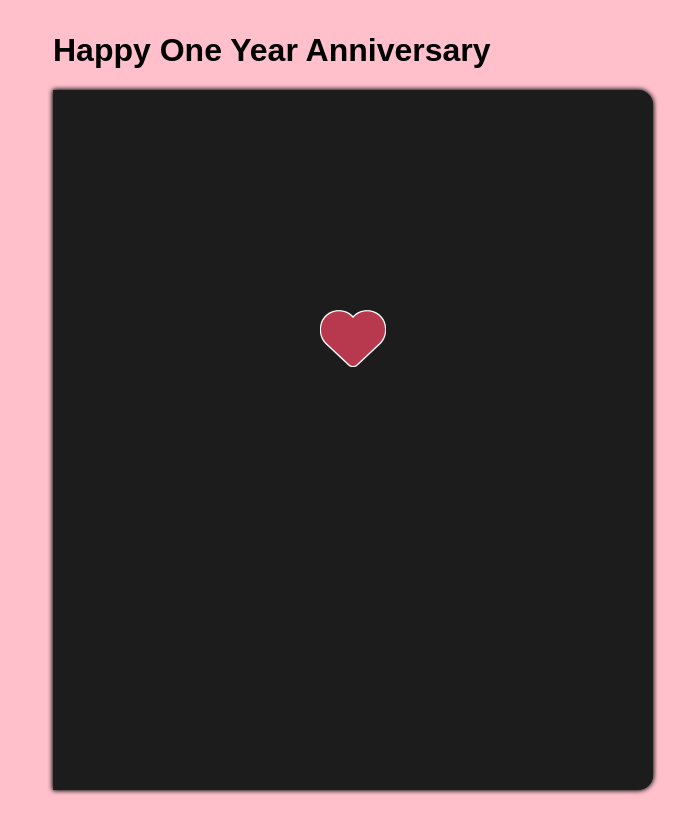
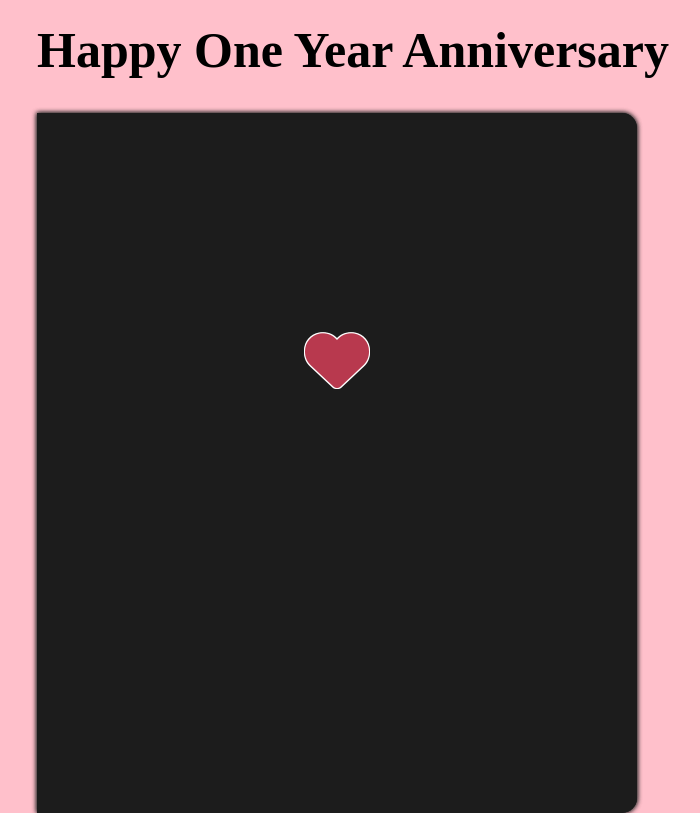
Before and after one commit to yilmazderin/HappyOneYear, a React (Create React App) app in the folder for-emma/: page / in a window 1280 px wide. Shown: the whole page, without its empty margins (287-987 px from the left). Built offline with nearby package versions, Linux system fonts and the light colour scheme.

Commit message:
Different fonts

```diff
--- a/for-emma/public/index.html
+++ b/for-emma/public/index.html
@@ -12,6 +12,8 @@
     <link rel="apple-touch-icon" href="%PUBLIC_URL%/logo192.png" />
     <link rel="stylesheet" href="https://cdnjs.cloudflare.com/ajax/libs/font-awesome/5.15.4/css/all.min.css"/>
     <script src="https://kit.fontawesome.com/d42e67d6ab.js" crossorigin="anonymous"></script>
+    <link href="https://fonts.googleapis.com/css2?family=Great+Vibes&display=swap" rel="stylesheet">
+
     <!--
       manifest.json provides metadata used when your web app is installed on a
       user's mobile device or desktop. See https://developers.google.com/web/fundamentals/web-app-manifest/
--- a/for-emma/src/App.css
+++ b/for-emma/src/App.css
@@ -1,5 +1,5 @@
 body{
-  font-family: "Poppin", sans-serif;
+  font-family: 'Great Vibe', cursive;
   background-color: #FFC0CB;
   height: 100vh;
   display: flex;
--- a/for-emma/src/title/Title.jsx
+++ b/for-emma/src/title/Title.jsx
@@ -3,7 +3,7 @@
 
 const Title = () => {
     return (
-        <div class = "Title">
+        <div class = "title">
             <h1>Happy One Year Anniversary</h1>
         </div>
     )
--- a/for-emma/src/title/title.css
+++ b/for-emma/src/title/title.css
@@ -0,0 +1,6 @@
+.title{
+    align-items: center;
+    justify-content: center;
+    display: flex;
+    font-size: 25px;
+}
```
